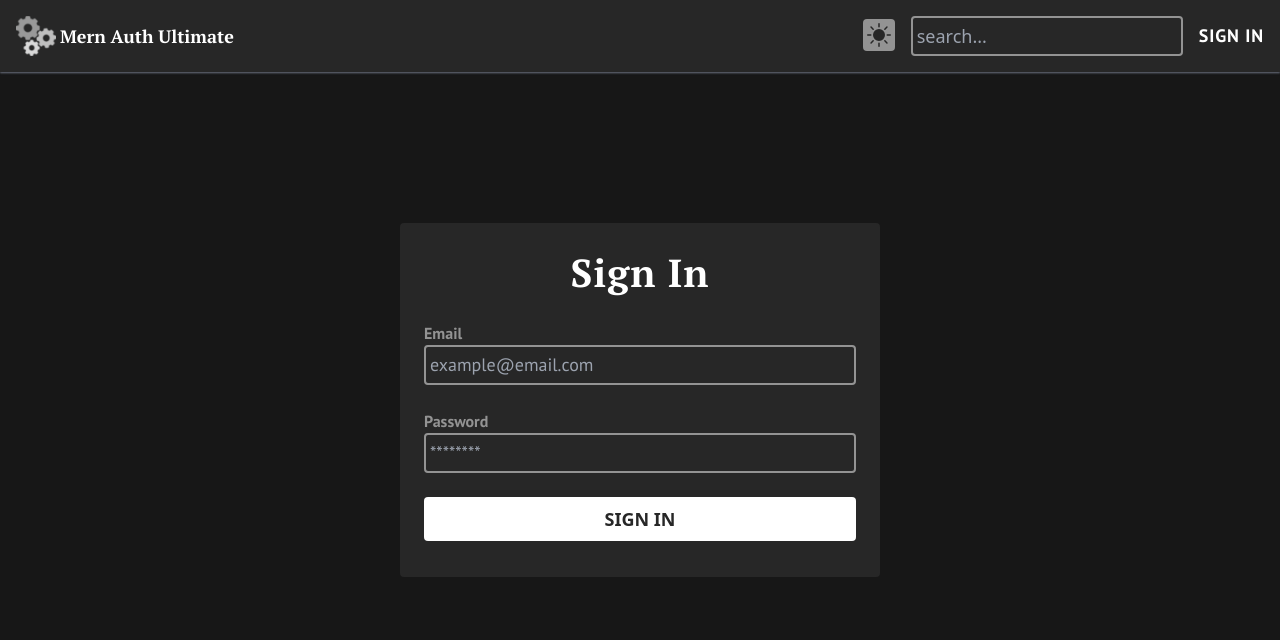
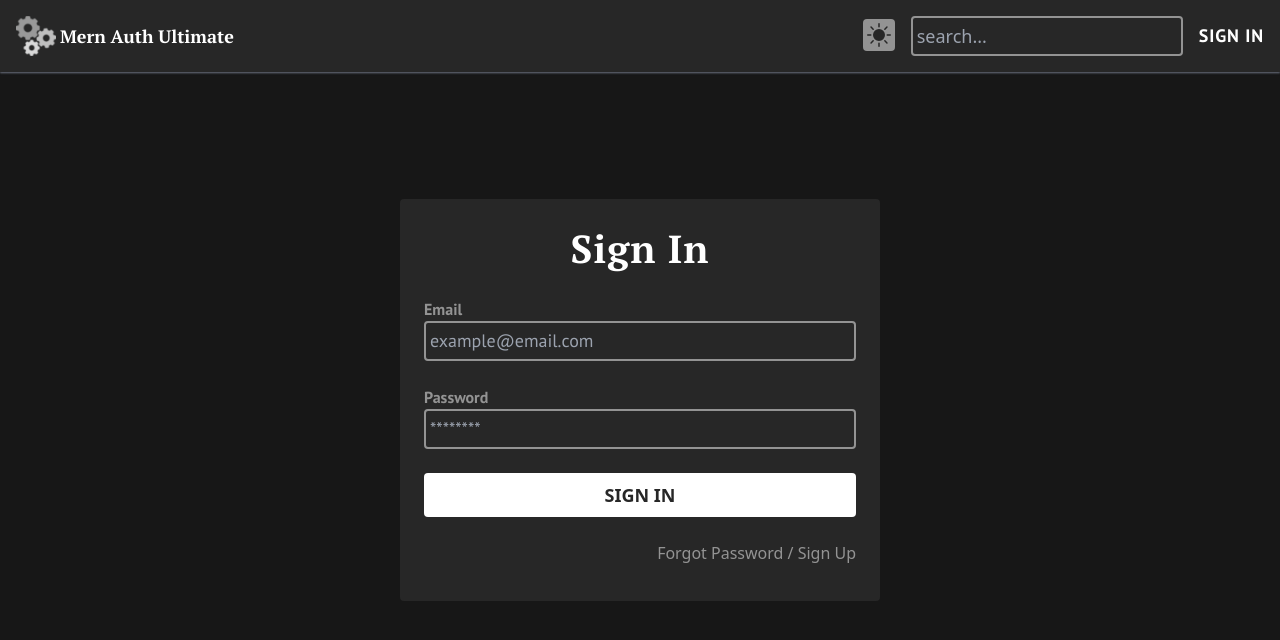
Before and after one commit to MAbdurahman/mern-auth-ultimate, a React (Create React App) app in the folder frontend/: page / in a window 1280 px wide. Shown: the top 640 px of the page. Built offline with nearby package versions, Linux system fonts and the light colour scheme; a web font is replaced by a local one.

Commit message:
Add links to forgot password and sign up to components/auth/SignIn.jsx

```diff
--- a/frontend/src/components/auth/SignIn.jsx
+++ b/frontend/src/components/auth/SignIn.jsx
@@ -9,11 +9,26 @@ export default function SignIn() {
          <Container>
             <form className="bg-secondary rounded p-6 min-w-30 space-y-6 pb-9">
                <Title>Sign In</Title>
-               <FormInput label="Email" placeholder="example@email.com" name="email" />
-               <FormInput label="Password" placeholder="********" name="password" />
-               <SubmitButton value="Sign In" />
+               <FormInput label="Email" placeholder="example@email.com"
+                          name="email"/>
+               <FormInput label="Password" placeholder="********" name="password"/>
+               <SubmitButton value="Sign In"/>
+               <div className="flex justify-end">
+                  <a
+                     className="text-dark-subtle hover:text-white transition capitalize cursor-pointer"
+                     href="/forgot-password"
+                  >
+                     Forgot password&nbsp;/
+                  </a>
+                  <a
+                     className="text-dark-subtle hover:text-white transition capitalize cursor-pointer"
+                     href="/api/v1.0/auth/sign-up"
+                  >
+                     &nbsp;Sign up
+                  </a>
+               </div>
             </form>
-      </Container>
+         </Container>
       </div>
    )
 }
```
